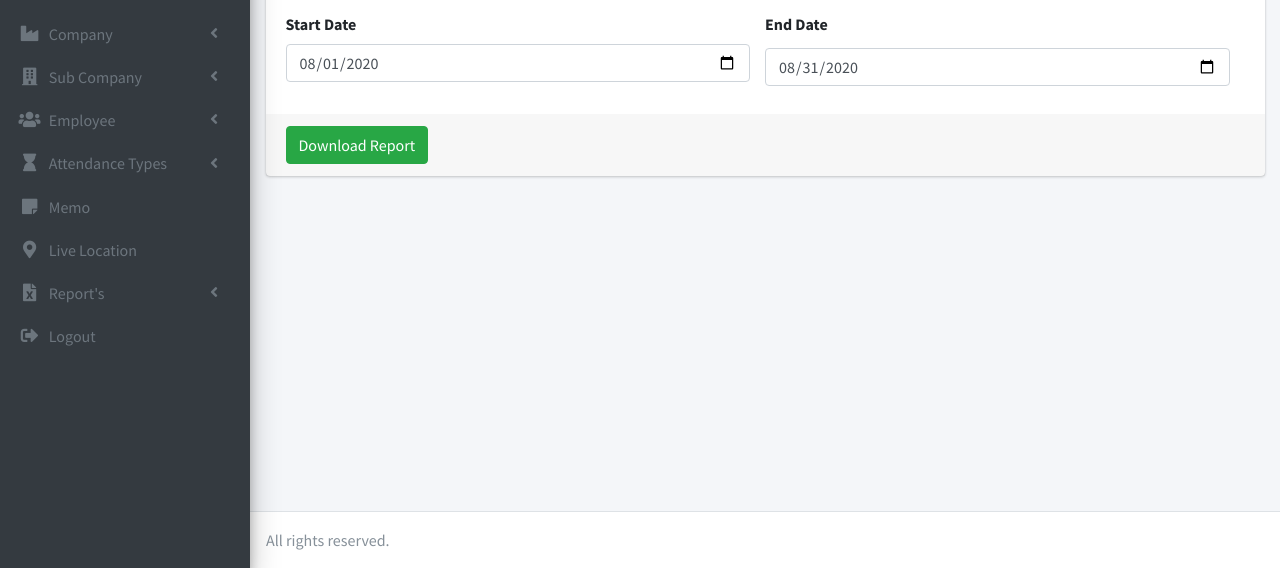
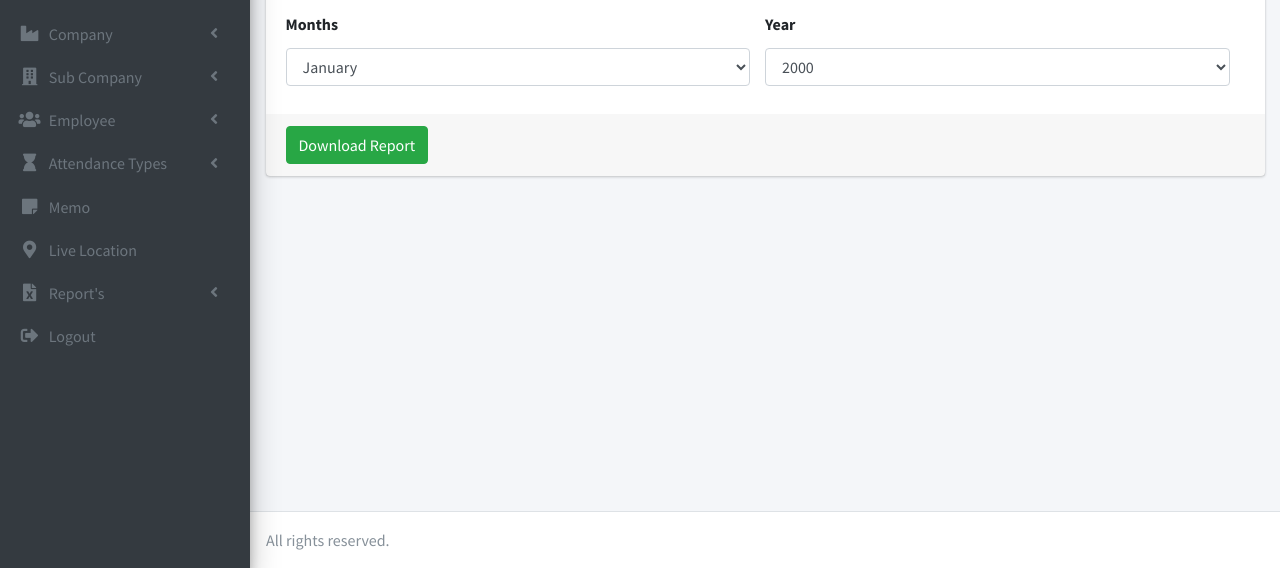
Before and after one commit to hansilyogi/hindtv_old, a PHP site: page /employeeattendance.php in a window 1280 px wide. Shown: the part 232-800 px from the top of the page. Run offline with PHP 8.4, Linux system fonts and the light colour scheme; the visitor is signed in with stand-in values (Sample User, id 1); some libraries are stand-ins or nearby versions.

Commit message:
updated 6-09-2020

```diff
--- a/employee.php
+++ b/employee.php
@@ -380,7 +380,7 @@
                             id="employeeimage"
                             name="employeeimage"
                             accept=".png, .jpg, .jpeg"
-                            required>
+                            >
                             <label id="lblempimg" name="lblempimg" class="custom-file-label" for="employeeimage">Choose file</label>
                           </div>
                         </div>
@@ -395,7 +395,7 @@
                               id="employeedocument"
                               name="employeedocument"
                               accept=".png, .jpg, .jpeg"
-                              required>
+                              >
                               <label id="lblempdoc" name="lblempdoc" class="custom-file-label" for="employeedocument">Choose file</label>
                           </div>
                        </div>
--- a/employeeattendance.php
+++ b/employeeattendance.php
@@ -24,6 +24,7 @@
                                         <select class="form-control" id="subcompany"></select>
                                         <label></label>
                                     </div>
+                                    <!-- Starting Months and Ending Months
                                     <div class="col-12 row">
                                         <div class="col-md-6">
                                             <label> Start Date</label>
@@ -32,6 +33,30 @@
                                         <div class="col-md-6">
                                             <label> End Date</label>
                                             <input type="date" class="form-control mt-1" id="enddate" name="enddate">
+                                        </div>
+                                    </div>
+                                    -->
+                                    <div class="col-12 row">
+                                        <div class="col-md-6">
+                                            <label> Months</label>
+                                            <select class="form-control mt-1" id="months" name="months">
+                                            <option value=01>January</option>
+                                            <option value=02>Febuary</option>
+                                            <option value=03>March</option>
+                                            <option value=04>April</option>
+                                            <option value=05>May</option>
+                                            <option value=06>June</option>
+                                            <option value=07>July</option>
+                                            <option value=08>Auguest</option>
+                                            <option value=09>September</option>
+                                            <option value=10>October</option>
+                                            <option value=11>November</option>
+                                            <option value=12>December</option>
+                                            </select>
+                                        </div>
+                                        <div class="col-md-6">
+                                            <label> Year</label>
+                                            <select class="form-control mt-1" id="year" name="year"></select>
                                         </div>
                                     </div>
                                 </div>
--- a/header.php
+++ b/header.php
@@ -7,8 +7,8 @@
 <head>
     <meta charset="utf-8" />
     <meta name="viewport" content="width=device-width, initial-scale=1" />
-    <meta value="http://15.206.236.83/api/" id="website-url">
-    <!--<meta value="http://localhost:3000/api/" id="website-url">-->
+    <!--<meta value="http://15.206.236.83/api/" id="website-url">-->
+    <meta value="http://localhost:3000/api/" id="website-url">
     <!-- <meta value="https://itfutrz-attendance-system.herokuapp.com/api/" id="website-url">     -->
     <meta value="<?php echo $_SESSION['id']; ?>" id="website-token">
     <meta http-equiv="x-ua-compatible" content="ie=edge" />
--- a/index.php
+++ b/index.php
@@ -12,8 +12,8 @@
   <title>AdminLTE 3 | Log in</title>
   <!-- Tell the browser to be responsive to screen width -->
   <meta name="viewport" content="width=device-width, initial-scale=1">
-  <meta value="http://15.206.236.83/api/" id="website-url">
-  <!--<meta value="http://localhost:3000/api/" id="website-url">-->
+  <!--<meta value="http://15.206.236.83/api/" id="website-url">-->
+  <meta value="http://localhost:3000/api/" id="website-url">
   <!-- <meta value="https://itfutrz-attendance-system.herokuapp.com/api/" id="website-url">     -->
   <!-- Font Awesome -->
   <link rel="stylesheet" href="plugins/fontawesome-free/css/all.min.css">
--- a/js/employeeattendance.js
+++ b/js/employeeattendance.js
@@ -1,5 +1,14 @@
 $(document).ready(function () {
   loadcompany();
+
+  //fetching year in dropdown
+  var start = 2000;
+  var end = new Date().getFullYear();
+  var options = "";
+  for(var year = start ; year <=end; year++){
+    options += "<option>"+ year +"</option>";
+  }
+  document.getElementById("year").innerHTML = options;
 
   var now = new Date();
   var prevMonthLastDate = new Date(now.getFullYear(), now.getMonth(), 0);
@@ -23,8 +32,8 @@ $(document).ready(function () {
     );
   };
 
-  $("#startdate").val(formatDate(prevMonthFirstDate));
-  $("#enddate").val(formatDate(prevMonthLastDate));
+  $("#months").val();
+  $("#year").val();
 
   function loadcompany() {
     $.ajax({
@@ -71,29 +80,26 @@ $(document).ready(function () {
       },
     });
   }
-
+  //companyname dropdown value change event
   $(document).on("change", "#company", function () {
     COMPANY = $("#company").val();
     subcompany();
   });
 
   $(document).on("click", "#btn-apply-filter", function () {
+    var currentyear = new Date().getFullYear();
+    var currentmonth = new Date().getMonth()+1;
+    var months = $("#months").val();
+    var year = $("#year").val();
     var id = $("#subcompany").val();
     var name = $("#subcompany").find(":selected").text();
-    var startdate =
-      $("#startdate").val().split("-")[2] +
-      "/" +
-      $("#startdate").val().split("-")[1] +
-      "/" +
-      $("#startdate").val().split("-")[0];
-    var enddate =
-      $("#enddate").val().split("-")[2] +
-      "/" +
-      $("#enddate").val().split("-")[1] +
-      "/" +
-      $("#enddate").val().split("-")[0];
     name = name.split(" ").join("-");
     console.log(name);
+    console.log( $("#website-token").attr("value"));
+    if(year == currentyear && months > currentmonth){
+      toastr.error("Please Check the Selected Month and Year");
+    }
+    else{
       $.ajax({
         type: "POST",
         url: $("#website-url").attr("value") + "generatereport",
@@ -101,13 +107,15 @@ $(document).ready(function () {
           type: "attendancereport",
           company: id,
           name: name,
-        startdate: startdate,
-        enddate: enddate,
+          year:year,
+          month:months,
           token: $("#website-token").attr("value"),
+
         },
         dataType: "json",
         cache: false,
         beforeSend: function () {
+
           $("#btn-submit-on").html(
             '<button class="btn btn-success" type="button">\
                                   <span class="spinner-border spinner-border-sm" role="status" aria-hidden="true"></span>\
@@ -132,5 +140,8 @@ $(document).ready(function () {
           );
         },
       });
+    }
+
+
   });
 });
--- a/js/index.js
+++ b/js/index.js
@@ -1,7 +1,7 @@
 $(document).ready(function() {
     //var URL = "http://localhost:81/HindTV---FRONTEND/";
-    var URL = "http://15.206.236.83/"; //server
-    //var URL = "http://localhost:8080/";  //localhost
+    //var URL = "http://15.206.236.83/"; //server
+    var URL = "http://localhost:8080/";  //localhost
 
     $(document).on("click", "#btn-login", function(e) {
         e.preventDefault();
```
Lines whose indentation alone changed are shown as unchanged.
